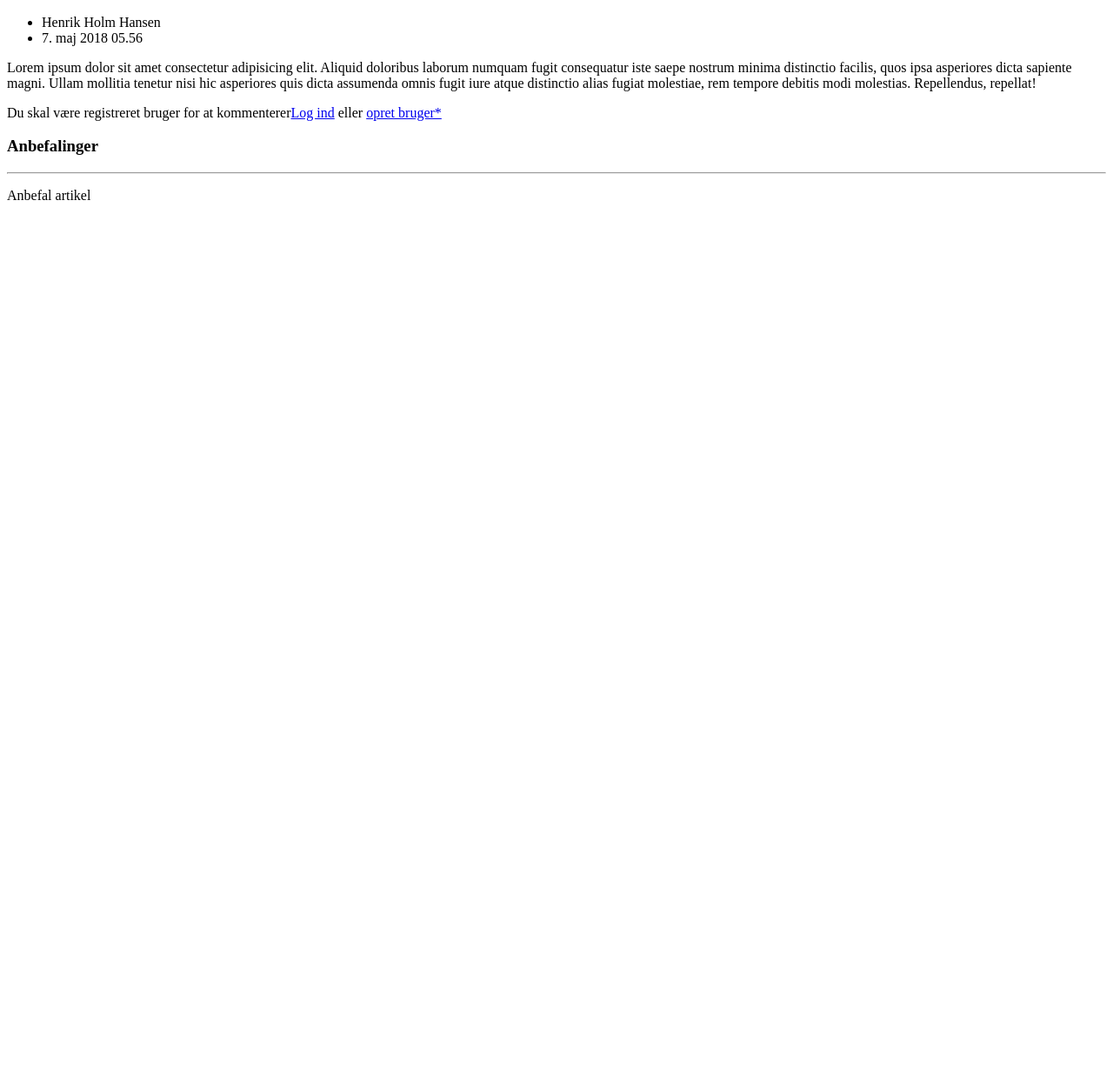
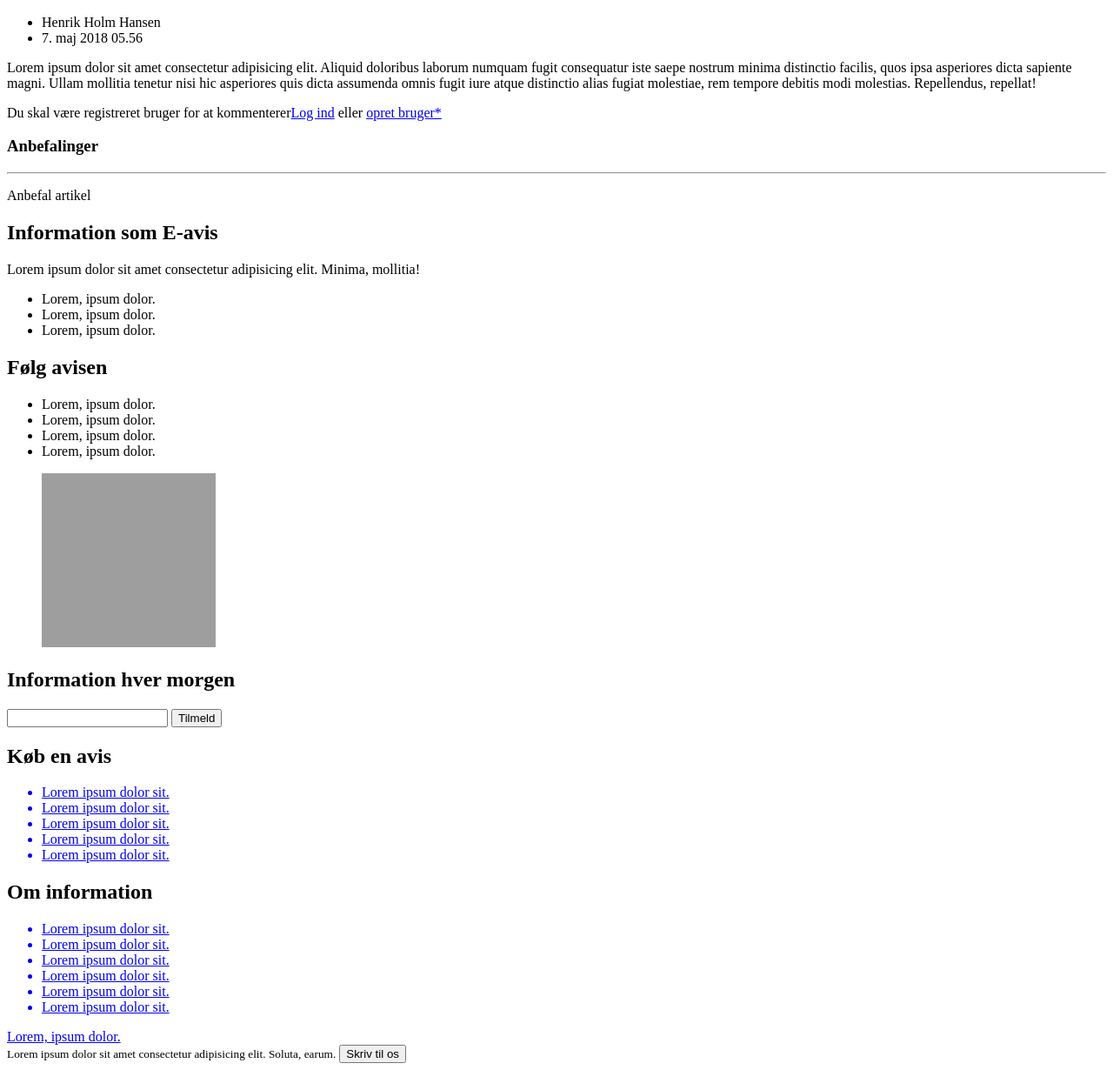
Before and after one commit to rts-cmk-wu09/bootcamp-html-2-MariaStoneberg, a plain HTML site: page index.html in a window 1280 px wide. Shown: the part 5306-6536 px from the top of the page at 87% size. Before the commit the page ends 5556 px from the top, so only its background shows below. Drawn offline with Linux system fonts and the light colour scheme; grey boxes are pictures that could not be loaded.

Commit message:
Add footer in index.html to project

```diff
--- a/index.html
+++ b/index.html
@@ -260,7 +260,8 @@
             iste saepe nostrum minima distinctio facilis, quos ipsa asperiores dicta sapiente magni. Ullam mollitia
             tenetur nisi hic asperiores quis dicta assumenda omnis fugit iure atque distinctio alias fugiat molestiae,
             rem tempore debitis modi molestias. Repellendus, repellat!</p>
-            <p>Du skal være registreret bruger for at kommenterer<a href="#">Log ind</a> eller <a href="#">opret bruger*</a></p>
+        <p>Du skal være registreret bruger for at kommenterer<a href="#">Log ind</a> eller <a href="#">opret bruger*</a>
+        </p>
     </section>
     <aside>
         <h3>Anbefalinger</h3>
@@ -269,8 +270,82 @@
     </aside>
 
 
+    <!-- Footer -->
+    <footer>
+        <section>
+            <h2>Information som E-avis</h2>
+            <p>Lorem ipsum dolor sit amet consectetur adipisicing elit. Minima, mollitia!</p>
+            <ul>
+                <li>Lorem, ipsum dolor.</li>
+                <li>Lorem, ipsum dolor.</li>
+                <li>Lorem, ipsum dolor.</li>
+            </ul>
+            <h2>Følg avisen</h2>
+            <ul>
+                <li>Lorem, ipsum dolor.</li>
+                <li>Lorem, ipsum dolor.</li>
+                <li>Lorem, ipsum dolor.</li>
+                <li>Lorem, ipsum dolor.</li>
+            </ul>
+        </section>
+        <figure>
+            <img src="https://picsum.photos/200" alt="">
+        </figure>
+        <section>
+            <h2>Information hver morgen</h2>
+            <form>
+                <input type="email" name="email" id="">
+                <button type="submit">Tilmeld</button>
+            </form>
+            <h2>Køb en avis</h2>
+            <ul>
+                <a href="#">
+                    <li>Lorem ipsum dolor sit.</li>
+                </a>
+                <a href="#">
+                    <li>Lorem ipsum dolor sit.</li>
+                </a>
+                <a href="#">
+                    <li>Lorem ipsum dolor sit.</li>
+                </a>
+                <a href="#">
+                    <li>Lorem ipsum dolor sit.</li>
+                </a>
+                <a href="#">
+                    <li>Lorem ipsum dolor sit.</li>
+                </a>
+            </ul>
+        </section>
+        <section>
+            <h2>Om information</h2>
+            <ul>
+                <a href="#">
+                    <li>Lorem ipsum dolor sit.</li>
+                </a>
+                <a href="#">
+                    <li>Lorem ipsum dolor sit.</li>
+                </a>
+                <a href="#">
+                    <li>Lorem ipsum dolor sit.</li>
+                </a>
+                <a href="#">
+                    <li>Lorem ipsum dolor sit.</li>
+                </a>
+                <a href="#">
+                    <li>Lorem ipsum dolor sit.</li>
+                </a>
+                <a href="#">
+                    <li>Lorem ipsum dolor sit.</li>
+                </a>
+            </ul>
+            <a href="#">Lorem, ipsum dolor.</a>
+        </section>
+        <section>
+            <small>Lorem ipsum dolor sit amet consectetur adipisicing elit. Soluta, earum.</small>
+            <button>Skriv til os</button>
+        </section>
 
-
+    </footer>
 
 </body>
 
```
